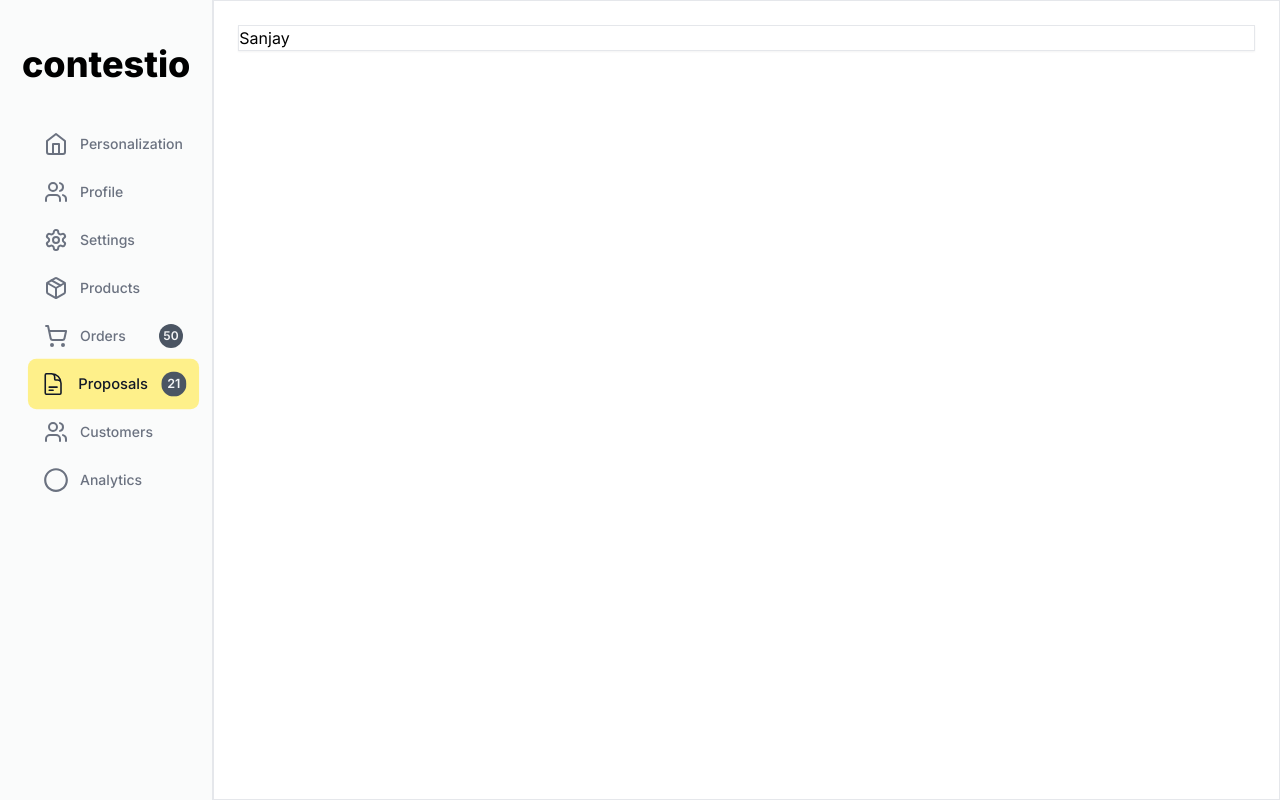
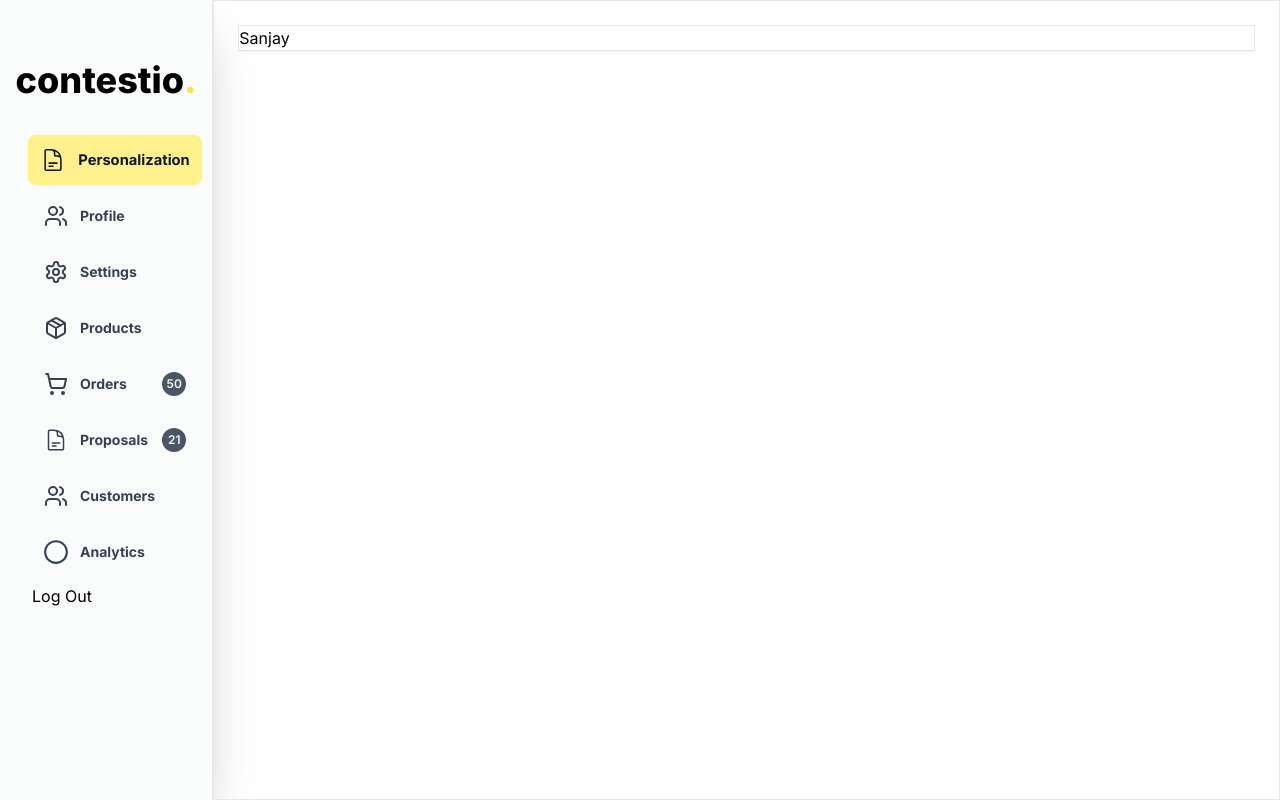
Before and after one commit to sadhu-sanjay/cabesto, a Next.js app: page /personalization in a window 1280 px wide. Built offline with nearby package versions, Linux system fonts and the light colour scheme.

Commit message:
updated commit

```diff
--- a/src/components/organisms/navbar.tsx
+++ b/src/components/organisms/navbar.tsx
@@ -18,12 +18,11 @@ export const Navbar: React.FC<NavBarProps> = ({
   children,
   items,
 }) => {
-  const [selected, setSelected] = useState<string>("6");
+  const [selected, setSelected] = useState<string>("1");
 
   return (
     <div
-      className={`hidden border-r bg-gray-100/40 lg:block dark:bg-gray-800/40 p-4
-    ${className}`}
+      className={`shadow-2xl hidden border-r bg-gray-100/40 lg:block dark:bg-gray-800/40 p-8 ${className}`}
     >
       {/* Side Conatiner */}
       <div className="flex flex-col gap-2">
@@ -31,19 +30,24 @@ export const Navbar: React.FC<NavBarProps> = ({
         <div className="flex h-[60px] items-center justify-center py-12">
           <a className="flex items-center gap-2 font-semibold" href="#">
             {/* <Image alt="..." src="" width={30} height={30} /> */}
-            <span className=" font-extrabold text-4xl">contestio</span>
+            <p className="text-4xl font-extrabold">
+              contestio
+              <span className=" font-extrabold text-4xl text-yellow-300">
+                .
+              </span>
+            </p>
           </a>
         </div>
 
         <div className="flex-1">
-          <nav className="grid items-start px-4 text-sm font-medium">
+          <nav className="grid items-start text-sm font-medium gap-2">
             {/* Nav Items */}
             {items.map((item: NavItem) => {
               return (
                 <Link
                   key={item.id}
-                  className={` flex items-center gap-3 rounded-lg p-3 text-gray-500 transition-all
-                  hover:text-gray-900 dark:text-gray-400 dark:hover:text-gray-50 ${
+                  className={` flex items-center gap-3 rounded-lg p-3 text-gray-700 transition-all
+                  font-bold hover:text-gray-900 dark:text-gray-400 dark:hover:text-gray-50 ${
                     selected === item.id
                       ? " bg-yellow-200 dark:bg-gray-800 dark:text-gray-50 text-gray-900 scale-105"
                       : ""
@@ -69,6 +73,9 @@ export const Navbar: React.FC<NavBarProps> = ({
             })}
           </nav>
         </div>
+        <div>
+          <h1>Log Out</h1>
+        </div>
       </div>
     </div>
   );
--- a/src/data/nav-data.tsx
+++ b/src/data/nav-data.tsx
@@ -13,7 +13,7 @@ export const navData: NavItem[] = [
     id: "1",
     label: "Personalization",
     path: "personalization",
-    icon: <IconHome />,
+    icon: <DocTextIcon />,
   },
   {
     id: "2",
```
